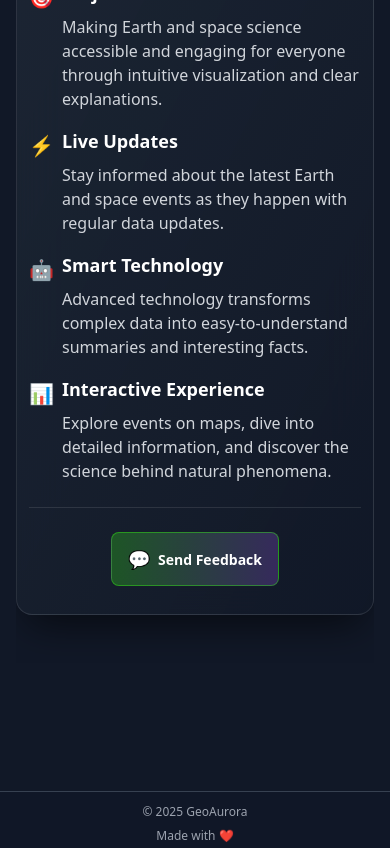
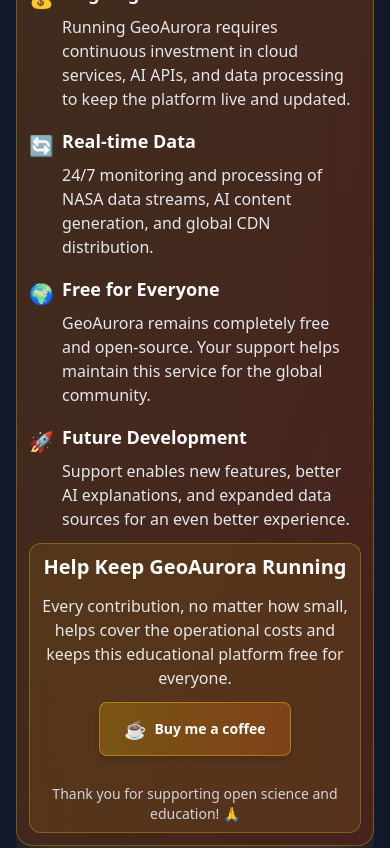
Before and after one commit to Kunal-D-Droid/GeoAurora, a React (Vite) app: page /about in a window 390 px wide. Shown: the part 3560-4408 px from the top of the page. Built offline with nearby package versions, Linux system fonts and the light colour scheme; the HTML template or start-up script is replaced by a standard one.

Commit message:
buy me a coffee button

```diff
--- /dev/null
+++ b/src/components/BuyMeCoffeeButton.jsx
@@ -0,0 +1,67 @@
+import React, { useEffect, useRef } from 'react';
+
+export default function BuyMeCoffeeButton({ variant = 'default', className = '' }) {
+  const buttonRef = useRef(null);
+
+  useEffect(() => {
+    // Check if the script is already loaded
+    if (window.buyMeACoffee) {
+      return;
+    }
+
+    // Load the Buy Me a Coffee script only once
+    const existingScript = document.querySelector('script[src*="buymeacoffee.com"]');
+    if (existingScript) {
+      return;
+    }
+
+    const script = document.createElement('script');
+    script.type = 'text/javascript';
+    script.src = 'https://cdnjs.buymeacoffee.com/1.0.0/button.prod.min.js';
+    script.setAttribute('data-name', 'bmc-button');
+    script.setAttribute('data-slug', 'sherl0ck');
+    script.setAttribute('data-color', '#FFDD00');
+    script.setAttribute('data-emoji', '☕');
+    script.setAttribute('data-font', 'Cookie');
+    script.setAttribute('data-text', 'Buy me a coffee');
+    script.setAttribute('data-outline-color', '#000000');
+    script.setAttribute('data-font-color', '#000000');
+    script.setAttribute('data-coffee-color', '#ffffff');
+
+    // Add the script to the document
+    document.head.appendChild(script);
+
+    // Cleanup function to remove the script when component unmounts
+    return () => {
+      if (document.head.contains(script)) {
+        document.head.removeChild(script);
+      }
+    };
+  }, []);
+
+  // Fallback button in case the script doesn't load
+  const baseClasses = "inline-flex items-center gap-2 px-4 py-2 rounded-lg font-semibold text-sm transition-all duration-300 border shadow-lg hover:shadow-xl";
+
+  const variants = {
+    default: "bg-gradient-to-r from-yellow-500/25 to-orange-500/25 hover:from-yellow-500/35 hover:to-orange-500/35 text-white border-yellow-400/40 hover:border-yellow-400/60",
+    sidebar: "bg-gradient-to-r from-yellow-500/20 to-orange-500/20 hover:from-yellow-500/30 hover:to-orange-500/30 text-white border-yellow-400/30 hover:border-yellow-400/50 w-full justify-center",
+    about: "bg-gradient-to-r from-yellow-500/25 to-orange-500/25 hover:from-yellow-500/35 hover:to-orange-500/35 text-white border-yellow-400/40 hover:border-yellow-400/60 px-6 py-3"
+  };
+
+  return (
+    <div ref={buttonRef} className={className}>
+      {/* The Buy Me a Coffee script will inject the button here */}
+      {/* Fallback button - shown if script doesn't load */}
+      <a
+        href="https://buymeacoffee.com/kunaldas"
+        target="_blank"
+        rel="noopener noreferrer"
+        className={`${baseClasses} ${variants[variant]}`}
+        id="fallback-bmc-button"
+      >
+        <span className="text-lg">☕</span>
+        <span>Buy me a coffee</span>
+      </a>
+    </div>
+  );
+}
--- a/src/components/Navbar.jsx
+++ b/src/components/Navbar.jsx
@@ -1,5 +1,6 @@
 import React from 'react';
 import { NavLink } from 'react-router-dom';
+import BuyMeCoffeeButton from './BuyMeCoffeeButton';
 
 const navItems = [
   { name: 'Daily Highlights', to: '/', icon: (
@@ -42,7 +43,12 @@ export default function Navbar() {
           ))}
         </ul>
       </nav>
-      <div className="mt-auto text-sm text-gray-500 px-2 pt-8">&copy; {new Date().getFullYear()} GeoAurora</div>
+      <div className="mt-auto px-2 pt-8">
+        <div className="mb-4">
+          <BuyMeCoffeeButton variant="sidebar" />
+        </div>
+        <div className="text-sm text-gray-500">&copy; {new Date().getFullYear()} GeoAurora</div>
+      </div>
     </aside>
   );
 }
--- a/src/pages/About.jsx
+++ b/src/pages/About.jsx
@@ -1,4 +1,5 @@
 import React from 'react';
+import BuyMeCoffeeButton from '../components/BuyMeCoffeeButton';
 
 export default function About() {
   return (
@@ -276,7 +277,7 @@ export default function About() {
             <p className="text-gray-300 mb-4">Cybersecurity Researcher & Science Enthusiast</p>
             <div className="flex flex-wrap gap-3">
               <a
-                href="mailto:kunal@encryptarx.in"
+                href="mailto:kunal.das@encryptarx.in"
                 className="inline-flex items-center gap-2 px-4 py-2 bg-gradient-to-r from-aurora-purple/25 to-neon-green/25 hover:from-aurora-purple/35 hover:to-neon-green/35 text-white font-semibold text-sm rounded-lg transition-all duration-300 border border-aurora-purple/40 hover:border-aurora-purple/60"
               >
                 <span className="text-lg">📧</span>
@@ -301,6 +302,65 @@ export default function About() {
                 <span>LinkedIn</span>
               </a>
             </div>
+          </div>
+        </div>
+      </div>
+
+      {/* Support Section */}
+      <div className="bg-gradient-to-br from-yellow-800/40 to-orange-800/40 backdrop-blur-xl rounded-2xl p-8 mb-8 border border-yellow-400/30 shadow-[0_20px_40px_-12px_rgba(251,191,36,0.3)]">
+        <div className="flex items-center gap-3 mb-6">
+          <div className="p-3 bg-yellow-500/20 rounded-xl border border-yellow-400/40">
+            <span className="text-2xl">☕</span>
+          </div>
+          <h2 className="text-3xl font-bold text-white">Support the Project</h2>
+        </div>
+
+        <div className="grid grid-cols-1 md:grid-cols-2 gap-6 mb-6">
+          <div className="space-y-4">
+            <div className="flex items-start gap-3">
+              <span className="text-yellow-400 text-xl mt-1">💰</span>
+              <div>
+                <h3 className="text-lg font-semibold text-white mb-2">Ongoing Costs</h3>
+                <p className="text-gray-200 text-base">Running GeoAurora requires continuous investment in cloud services, AI APIs, and data processing to keep the platform live and updated.</p>
+              </div>
+            </div>
+
+            <div className="flex items-start gap-3">
+              <span className="text-orange-400 text-xl mt-1">🔄</span>
+              <div>
+                <h3 className="text-lg font-semibold text-white mb-2">Real-time Data</h3>
+                <p className="text-gray-200 text-base">24/7 monitoring and processing of NASA data streams, AI content generation, and global CDN distribution.</p>
+              </div>
+            </div>
+          </div>
+
+          <div className="space-y-4">
+            <div className="flex items-start gap-3">
+              <span className="text-green-400 text-xl mt-1">🌍</span>
+              <div>
+                <h3 className="text-lg font-semibold text-white mb-2">Free for Everyone</h3>
+                <p className="text-gray-200 text-base">GeoAurora remains completely free and open-source. Your support helps maintain this service for the global community.</p>
+              </div>
+            </div>
+
+            <div className="flex items-start gap-3">
+              <span className="text-blue-400 text-xl mt-1">🚀</span>
+              <div>
+                <h3 className="text-lg font-semibold text-white mb-2">Future Development</h3>
+                <p className="text-gray-200 text-base">Support enables new features, better AI explanations, and expanded data sources for an even better experience.</p>
+              </div>
+            </div>
+          </div>
+        </div>
+
+        <div className="bg-yellow-500/10 rounded-xl p-6 border border-yellow-400/30">
+          <div className="text-center">
+            <h3 className="text-xl font-bold text-white mb-3">Help Keep GeoAurora Running</h3>
+            <p className="text-gray-200 mb-4">Every contribution, no matter how small, helps cover the operational costs and keeps this educational platform free for everyone.</p>
+            <div className="flex justify-center">
+              <BuyMeCoffeeButton variant="about" />
+            </div>
+            <p className="text-sm text-gray-300 mt-3">Thank you for supporting open science and education! 🙏</p>
           </div>
         </div>
       </div>
```
